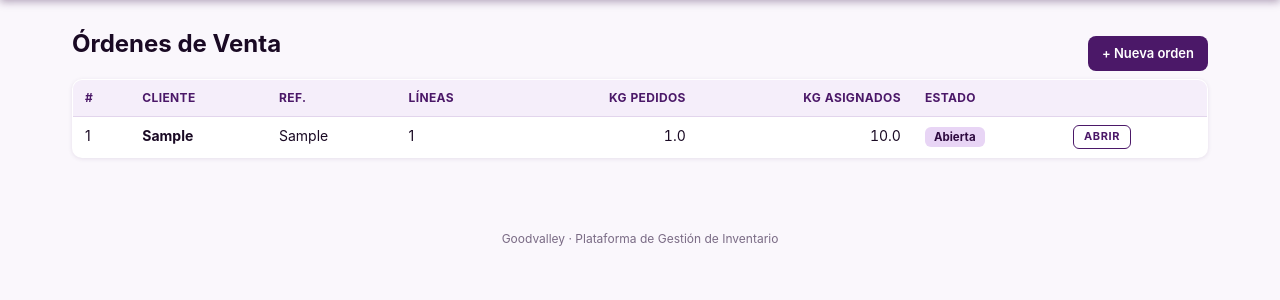
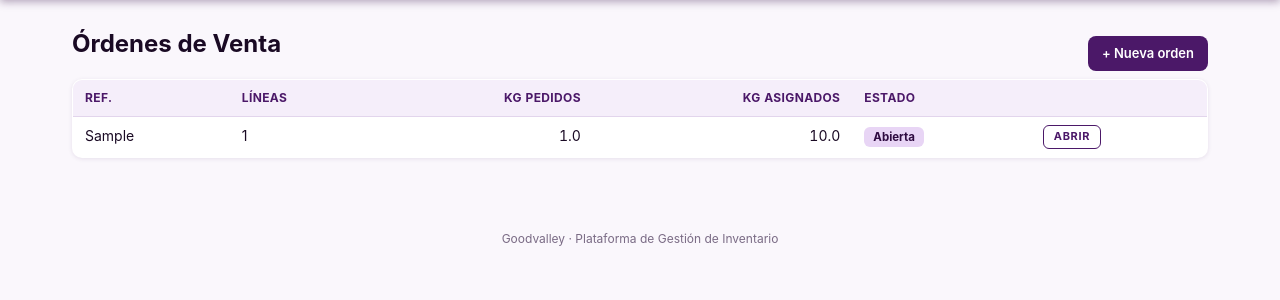
Before and after one commit to holscherp/Goodvalley, a Flask app: page /orders in a window 1280 px wide. Shown: the part 58-358 px from the top of the page. Run offline with Flask 3, Linux system fonts and the light colour scheme; tables that the repository leaves empty hold one stand-in row (values such as "Sample post").

Commit message:
Remove # and Cliente columns from Órdenes de Venta list
Co-Authored-By: Claude Sonnet 4.6 <noreply@anthropic.com>

```diff
--- a/templates/orders/list.html
+++ b/templates/orders/list.html
@@ -10,15 +10,13 @@
 {% if orders %}
 <table class="grid">
   <thead><tr>
-    <th>#</th><th>Cliente</th><th>Ref.</th><th>Líneas</th>
+    <th>Ref.</th><th>Líneas</th>
     <th class="num">kg pedidos</th><th class="num">kg asignados</th>
     <th>Estado</th><th></th>
   </tr></thead>
   <tbody>
   {% for o in orders %}
     <tr>
-      <td>{{ o.id }}</td>
-      <td><strong>{{ o.customer }}</strong></td>
       <td>{{ o.reference or '—' }}</td>
       <td>{{ o.lines | list | length }}</td>
       <td class="num">{{ "{:,.1f}".format(o.target_kg) }}</td>
```
